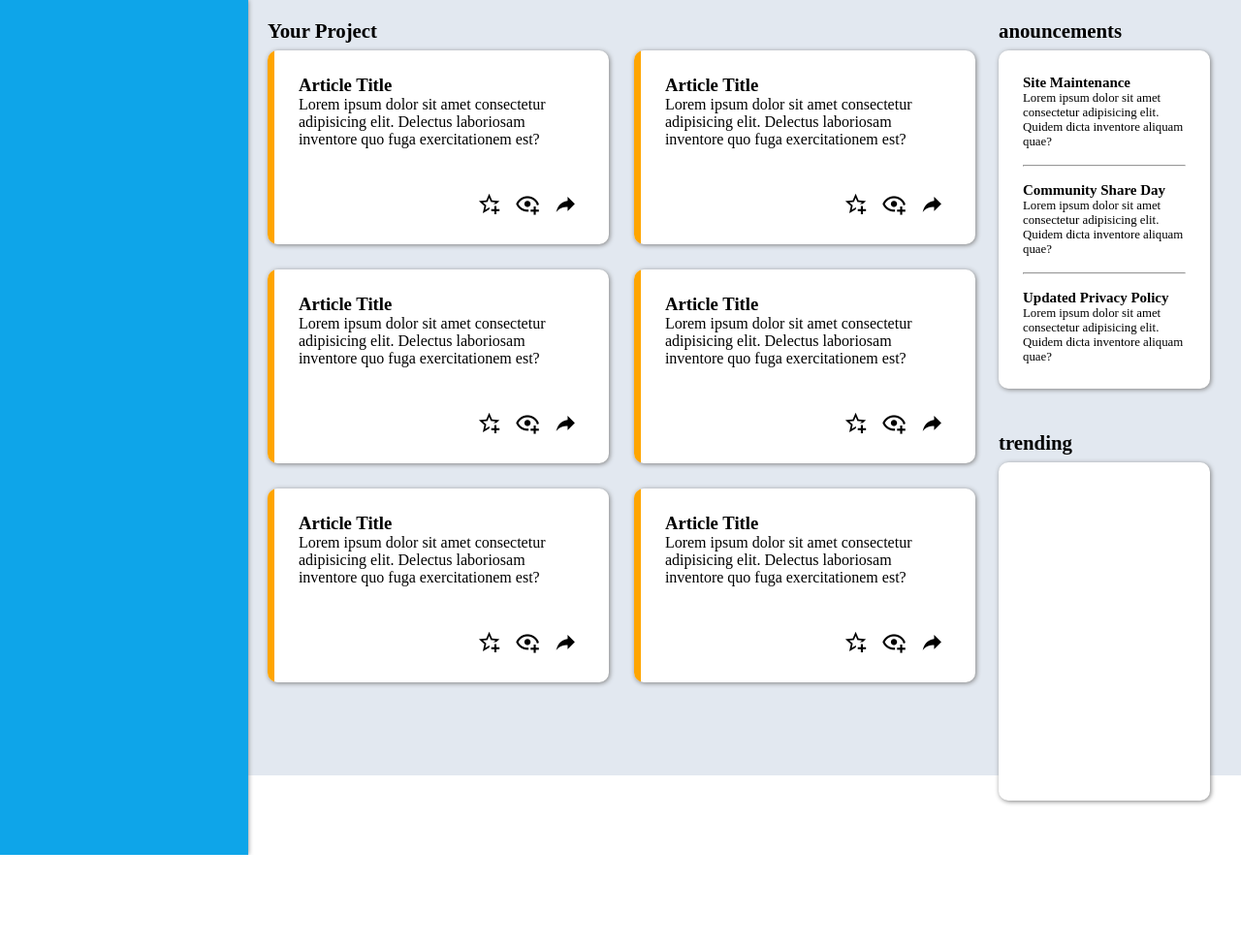
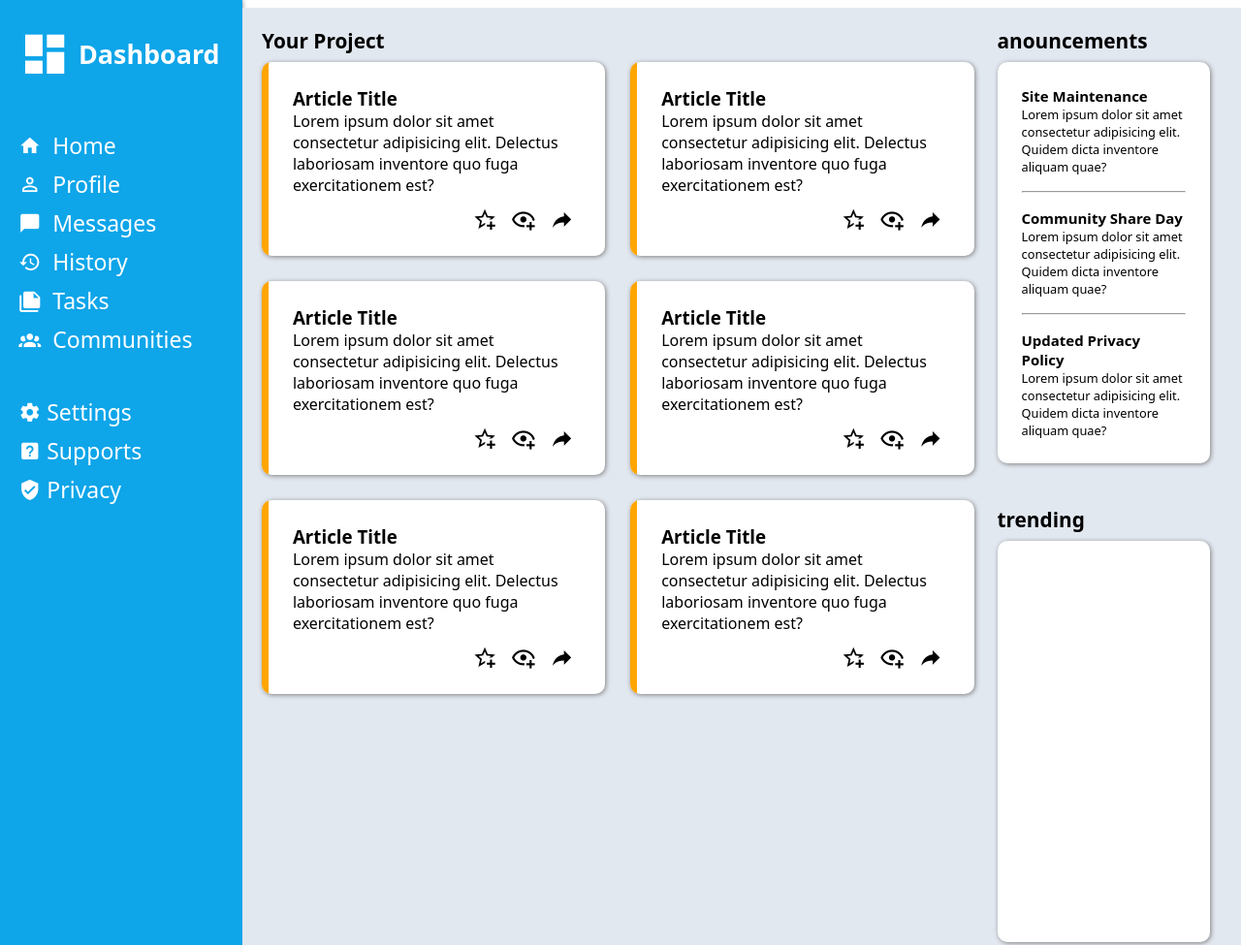
Before and after one commit to Fahridanaa/admin-dashboard, a plain HTML site: page index.html in a window 1280 px wide. Shown: the top 975 px of the page at 97% size. Before the commit the page ends 882 px from the top, so only its background shows below. Drawn offline with Linux system fonts and the light colour scheme.

Commit message:
menambahkan menu pada sidebar

```diff
--- a/index.html
+++ b/index.html
@@ -6,14 +6,60 @@
     <link
       rel="stylesheet"
       href="https://cdn.jsdelivr.net/npm/@mdi/font@7.2.96/css/materialdesignicons.min.css
-" />
+"
+    />
     <link rel="stylesheet" href="style.css" />
     <title>Admin Dashboard</title>
   </head>
   <body>
     <div id="container">
       <div id="header"></div>
-			<div id="sidebar"></div>
+      <div id="sidebar">
+        <div class="dashboard">
+          <span class="mdi mdi-view-dashboard"></span>
+          Dashboard
+        </div>
+        <div class="main-menu">
+          <div class="home">
+            <span class="mdi mdi-home"></span>
+            Home
+          </div>
+          <div class="profile">
+            <span class="mdi mdi-account-outline"></span>
+            Profile
+          </div>
+          <div class="messages">
+            <span class="mdi mdi-message"></span>
+            Messages
+          </div>
+          <div class="history">
+            <span class="mdi mdi-history"></span>
+            History
+          </div>
+          <div class="tasks">
+            <span class="mdi mdi-note-multiple"></span>
+            Tasks
+          </div>
+          <div class="communities">
+            <span class="mdi mdi-account-group"></span>
+            Communities
+          </div>
+        </div>
+        <div class="side-menu">
+          <div class="settings">
+            <span class="mdi mdi-cog"></span>
+            Settings
+          </div>
+          <div class="supports">
+            <span class="mdi mdi-help-box"></span>
+						Supports
+          </div>
+          <div class="privacy">
+            <span class="mdi mdi-shield-check"></span>
+						Privacy
+          </div>
+        </div>
+      </div>
       <div id="main-content">
         <div id="project">
           <div class="title title-project">
--- a/style.css
+++ b/style.css
@@ -2,21 +2,56 @@
 	margin: 0;
 	padding: 0;
 	box-sizing: border-box;
+	font-family: system-ui, -apple-system, BlinkMacSystemFont, 'Segoe UI', Roboto, Oxygen, Ubuntu, Cantarell, 'Open Sans', 'Helvetica Neue', sans-serif;
 }
 
 #container {
 	display: grid;
 	height: 100vh;
-	grid-template-columns: 1fr 4fr;
+	grid-template-columns: minmax(250px, 1fr) 5fr;
 	grid-template-rows: 1fr 4fr;
 	background-color: #e2e8f0;
 }
 
 #sidebar {
 	background-color: #0ea5e9;
-	box-shadow: 0px 0px 5px 0px gray;
+	font-size: 1.2em;
+	display: flex;
+	flex-direction: column;
+	color: white;
+	padding: 1em;
+	gap: 2.2em;
 	grid-column: 1 / 2;
 	grid-row: 1 / span 2;
+	box-shadow: 0px 0px 5px 0px gray;
+}
+
+#sidebar > div {
+	display: flex;
+	flex-direction: column;
+	gap: 8px;
+	font-size: 1.2em;
+	font-weight: 400;
+}
+
+#sidebar > .dashboard {
+	flex-direction: row;
+	align-items: center;
+	font-size: 1.4em;
+	font-weight: 700;
+}
+
+.dashboard > span {
+	font-size: 2em;
+}
+
+.main-menu > div {
+	display: flex;
+	gap: 12px;
+}
+
+#sidebar > .side-menu {
+
 }
 
 #header {
@@ -26,6 +61,7 @@
 }
 
 #main-content {
+	background-color: #e2e8f0;
 	display: grid;
 	height: 100%;
 	gap: 24px;
```
Lines whose indentation alone changed are shown as unchanged.
